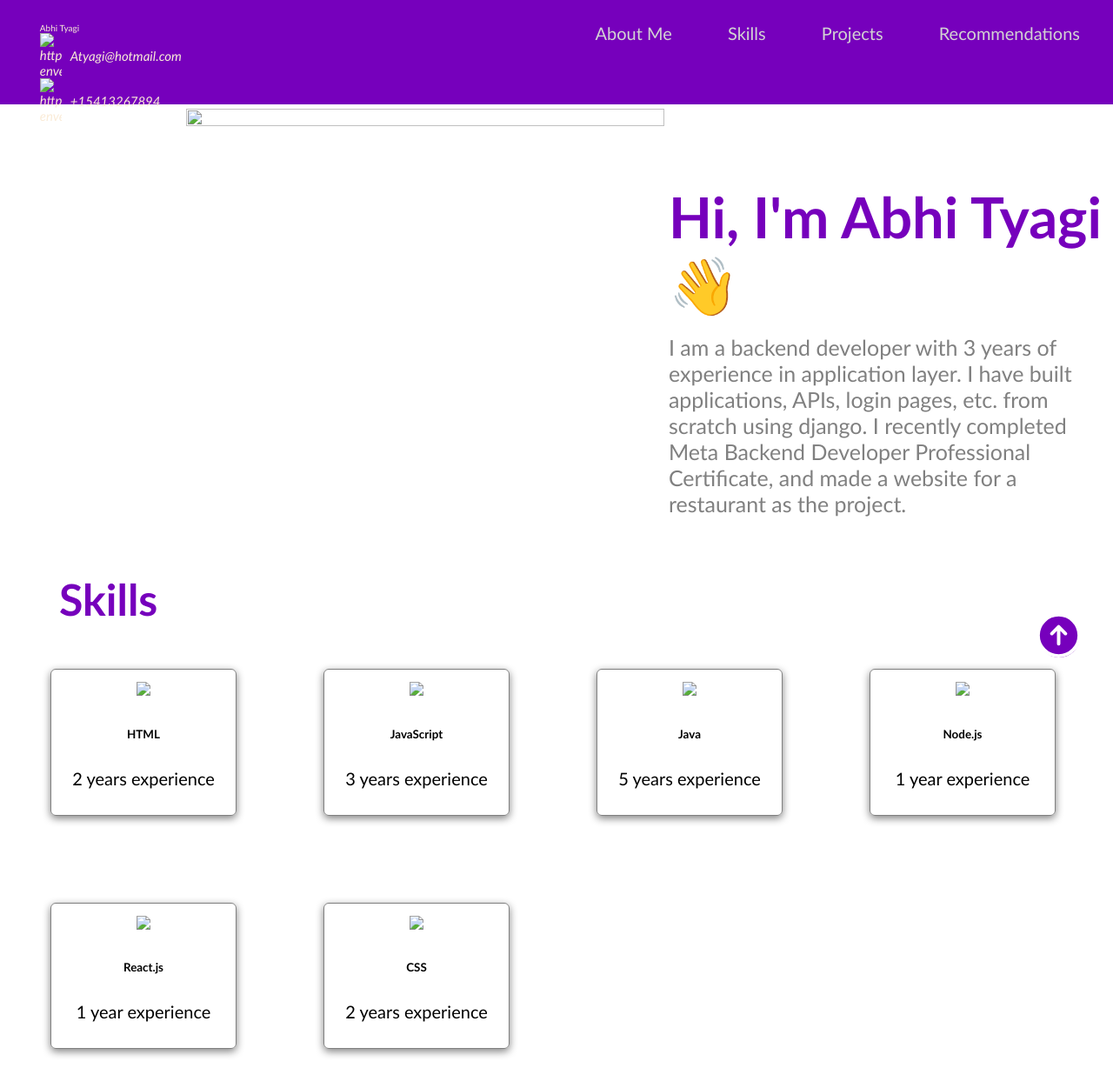
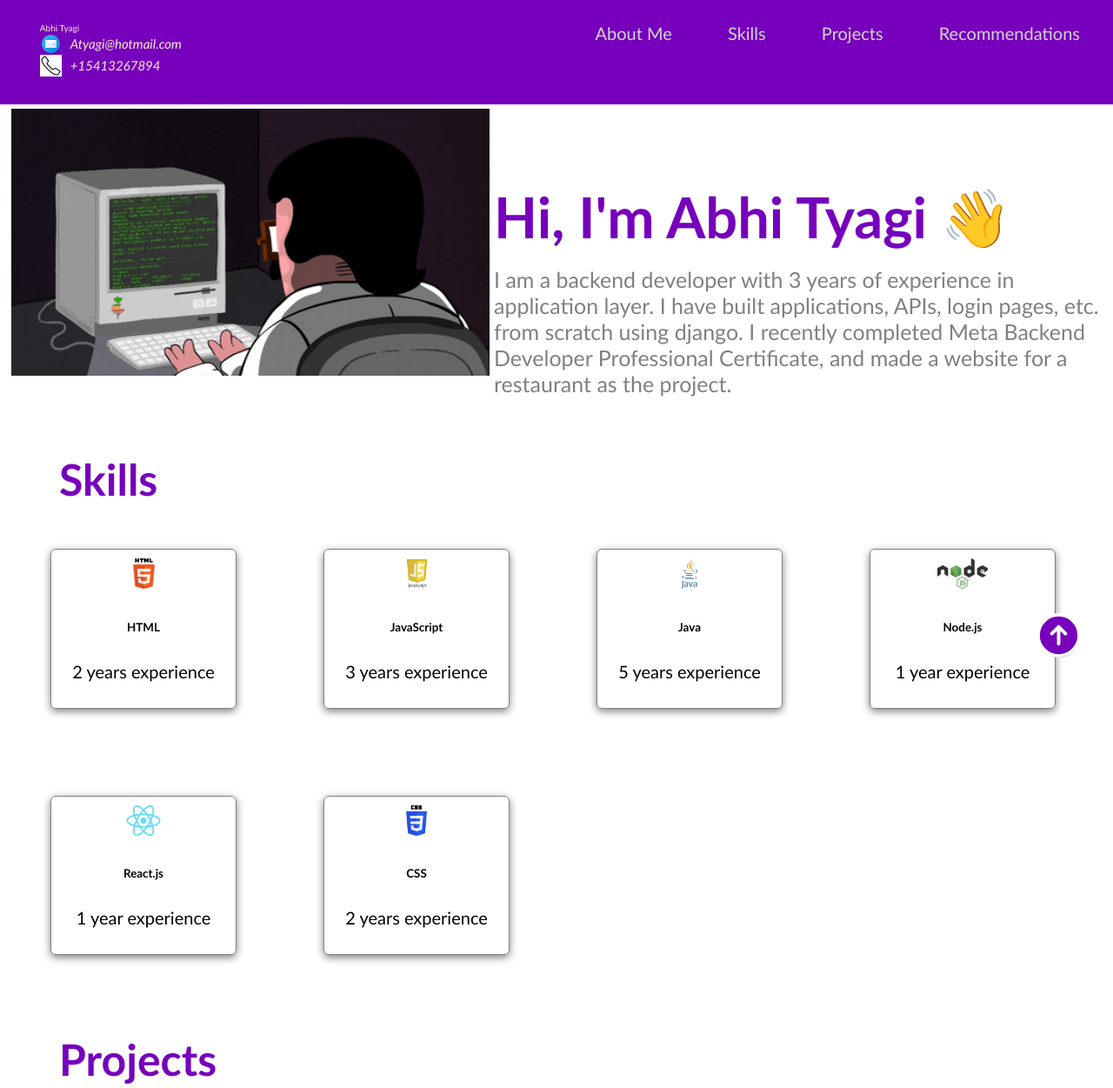
Before and after one commit to Deaxtro/My_Portfolio, a plain HTML site: page index.html in a window 1280 px wide. Shown: the part 20-1271 px from the top of the page at 87% size. Drawn offline with Linux system fonts and the light colour scheme.

Commit message:
Update index.html

```diff
--- a/index.html
+++ b/index.html
@@ -12,12 +12,12 @@
         <div class="profile_name">
           Abhi Tyagi
           <div class="contact_info">
-            <img src="profile assets/icons8-circled-envelope-48.png" alt="https://icons8.com/icon/124377/circled-envelope"/>
+            <img src="profile_assets/icons8-circled-envelope-48.png" alt="https://icons8.com/icon/124377/circled-envelope"/>
           Atyagi@hotmail.com
         </div>
         <div style="clear:both;"></div>
         <div class="contact_info">
-          <img src="profile assets/icons8-call.gif" alt="https://icons8.com/icon/124377/circled-envelope"/>
+          <img src="profile_assets/icons8-call.gif" alt="https://icons8.com/icon/124377/circled-envelope"/>
           +15413267894
 
         </div>
@@ -37,7 +37,7 @@
     <section id="about-me" class="container">
       <div>
         <!--img src="https://miro.medium.com/max/1400/1*qdAW1TjCN57h1lbuuzvchg.gif" class="profile_image"/-->
-        <img src="profile assets/profile.gif" class="profile_image"/>
+        <img src="profile_assets/profile.gif" class="profile_image"/>
       </div>
 
       <div>
@@ -60,37 +60,37 @@
 
       <div class="all_skills">
         <div class="skill">
-          <img src="profile assets/html5.png"/>
+          <img src="profile_assets/html5.png"/>
           <h6>HTML</h6>
           <p>2 years experience</p>
         </div>
 
         <div class="skill">
-          <img src="profile assets/js.jpeg"/>
+          <img src="profile_assets/js.jpeg"/>
           <h6>JavaScript</h6>
           <p>3 years experience</p>
         </div>
 
         <div class="skill">
-            <img src="profile assets/java.png"/>
+            <img src="profile_assets/java.png"/>
             <h6>Java</h6>
             <p>5 years experience</p>
         </div>
 
         <div class="skill">
-            <img src="profile assets/node.png"/>
+            <img src="profile_assets/node.png"/>
             <h6>Node.js</h6>
             <p>1 year experience</p>
         </div>
 
         <div class="skill">
-            <img src="profile assets/react.png"/>
+            <img src="profile_assets/react.png"/>
             <h6>React.js</h6>
             <p>1 year experience</p>
         </div>
 
         <div class="skill">
-            <img src="profile assets/CSS3.png"/>
+            <img src="profile_assets/CSS3.png"/>
             <h6>CSS</h6>
             <p>2 years experience</p>
         </div>
@@ -183,7 +183,7 @@
     </div>
 
     <div class="popup" id="popup" class="flex_center">
-      <img src="profile assets/checkmark--outline.svg"/>
+      <img src="profile_assets/checkmark--outline.svg"/>
       <h3><!-- Add appropriate text here-->
           Thanks for your recommendation!&#128522
       </h3>
```
